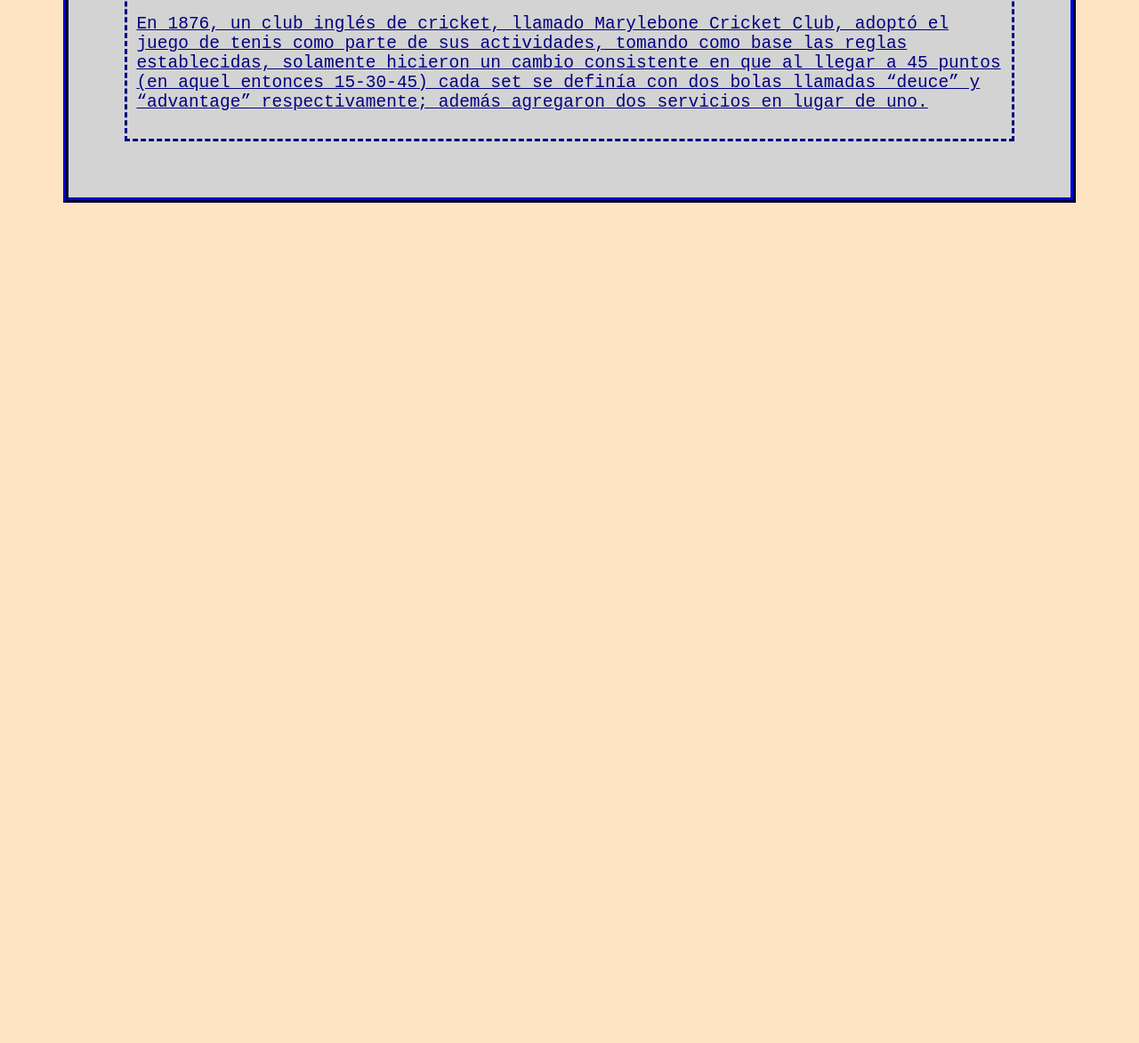
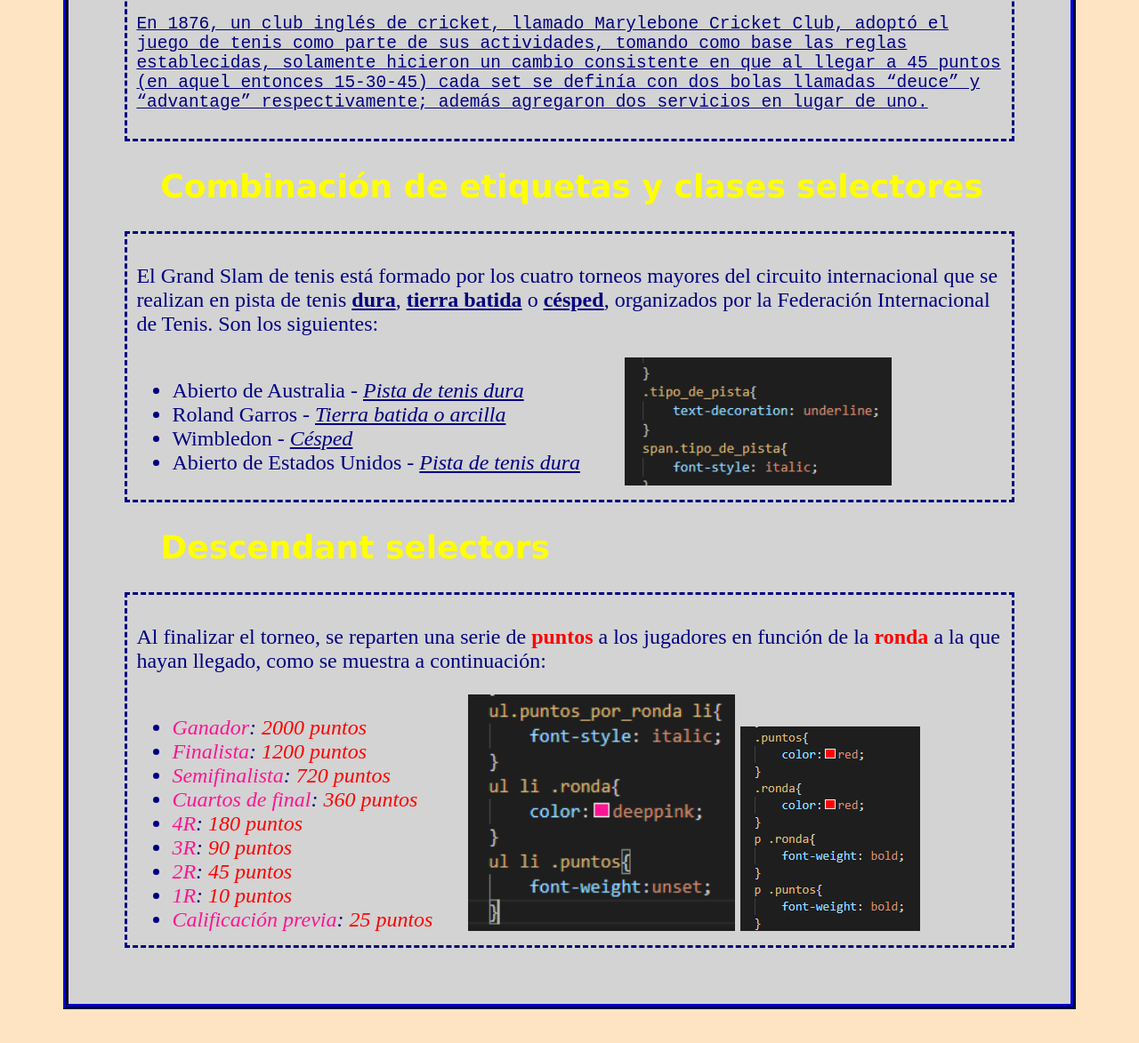
Before and after one commit to antoniotic2/antoniotic2.github.io, a plain HTML site: page mas_selectores_css.html in a window 1280 px wide. Shown: the part 727-1900 px from the top of the page at 89% size. Before the commit the page ends 1018 px from the top, so only its background shows below. Drawn offline with Linux system fonts and the light colour scheme.

Commit message:
Add files via upload

```diff
--- a/mas_selectores_css.html
+++ b/mas_selectores_css.html
@@ -43,18 +43,60 @@
             text-decoration: underline;
 
         }
-        .ejemplo_mas_de_una_clase{
+        .ejemplo_apartado{
             border: dashed;
             padding: 10px;
 
         }
+        .tipo_de_pista{
+            text-decoration: underline;
+        }
+        span.tipo_de_pista{
+            font-style: italic;
+        }
+        .enumeracion_torneos{
+            float: left;
+        }
+        #ejemplo_combinacion_clase_etiqueta{
+            width: 300px;
+            margin-left: 50px;
+        }
+        #ejemplo_descendant_selectors_1{
+            width: 300px;
+            margin-left: 40px;
+        }
+        .puntos{
+            color:red;
+        }
+        .ronda{
+            color:red;
+        }
+        p .ronda{
+            font-weight: bold;
+        }
+        p .puntos{
+            font-weight: bold;
+        }
+        ul.puntos_por_ronda li{
+            font-style: italic;
+        }
+        ul li .ronda{
+            color:deeppink;
+        }
+        ul li .puntos{
+            font-weight:unset;
+        }
+        .puntos_por_ronda{
+            float: left;
+        }
+
     </style>
 </head>
 <body>
     <h1>Más selectores CSS</h1>
     <div class="cuerpo">
     <h2>Más de una clase en la misma etiqueta HTML</h2>
-    <div class="ejemplo_mas_de_una_clase">
+    <div class="ejemplo_apartado">
     <p class="mas_de_una_clase_1 mas_de_una_clase_2 mas_de_una_clase_3">La forma moderna del
         tenis, en cuanto a raquetas y canchas, se inicia realmente en 1873, cuando un
         mayor del ejército inglés, llamado Walter Clopton Wingfield, diseñó y manufacturó un kit consistente
@@ -74,6 +116,38 @@
         bolas llamadas “deuce” y “advantage” respectivamente; además agregaron dos servicios en lugar de uno.
     </p>
     </div>
+    <h2>Combinación de etiquetas y clases selectores</h2>
+    <div class="ejemplo_apartado">
+    <p>El Grand Slam de tenis está formado por los cuatro torneos mayores del circuito internacional que se
+        realizan en pista de tenis <strong class="tipo_de_pista">dura</strong>, <strong class="tipo_de_pista">tierra batida</strong>
+        o <strong class="tipo_de_pista">césped</strong>, organizados por la Federación Internacional
+        de Tenis. Son los siguientes:</p>
+        <ul class="enumeracion_torneos">
+        <li>Abierto de Australia - <span class="tipo_de_pista">Pista de tenis dura</span></li>
+        <li>Roland Garros - <span class="tipo_de_pista">Tierra batida o arcilla</span></li>
+        <li>Wimbledon - <span class="tipo_de_pista">Césped</span></li>
+        <li>Abierto de Estados Unidos - <span class="tipo_de_pista">Pista de tenis dura</span></li>
+    </ul>
+    <img src="imagenes/ejemplo_combinacion_clase_etiqueta.png" alt="imagen de ejemplo" id="ejemplo_combinacion_clase_etiqueta">
+    </div>
+    <h2>Descendant selectors</h2>
+    <div class="ejemplo_apartado">
+    <p>Al finalizar el torneo, se reparten una serie de <span class="puntos">puntos</span> a los jugadores en función de la
+    <span class="ronda">ronda</span> a la que hayan llegado, como se muestra a continuación:</p>
+        <ul class="puntos_por_ronda">
+            <li><span class="ronda">Ganador</span>: <span class="puntos">2000 puntos</span></li>
+            <li><span class="ronda">Finalista</span>: <span class="puntos">1200 puntos</span></li>
+            <li><span class="ronda">Semifinalista</span>: <span class="puntos">720 puntos</span></li>
+            <li><span class="ronda">Cuartos de final</span>: <span class="puntos">360 puntos</span></li>
+            <li><span class="ronda">4R</span>: <span class="puntos">180 puntos</span></li>
+            <li><span class="ronda">3R</span>: <span class="puntos">90 puntos</span></li>
+            <li><span class="ronda">2R</span>: <span class="puntos">45 puntos</span></li>
+            <li><span class="ronda">1R</span>: <span class="puntos">10 puntos</span></li>
+            <li><span class="ronda">Calificación previa</span>: <span class="puntos">25 puntos</span></li>
+        </ul>
+        <img src="imagenes/ejemplo_descendant_selectors_1.png" alt="imagen de ejemplo" id="ejemplo_descendant_selectors_1">
+        <img src="imagenes/ejemplo_descendant_selectors_2.png" alt="imagen de ejemplo" id="ejemplo_descendant_selectors_2">
+    </div>
 </div>
 </body>
 </html>
```
Also changed, not shown: diseno_css.html (+5 -4 lines), imagenes/ejemplo_combinacion_clase_etiqueta.png (added), imagenes/ejemplo_descendant_selectors_1.png (added), imagenes/ejemplo_descendant_selectors_2.png (added), imagenes/fondo1.jpg (added).
